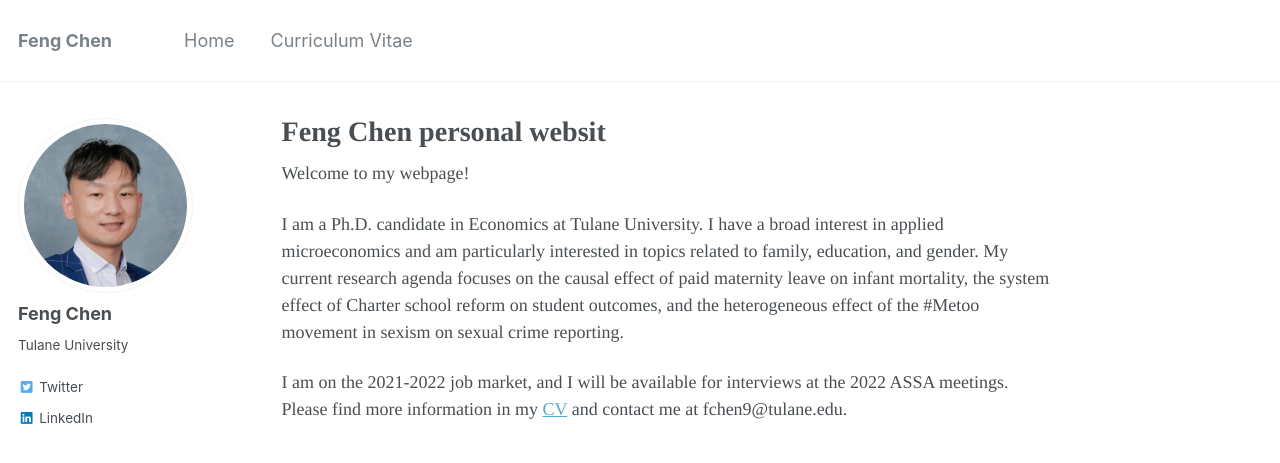
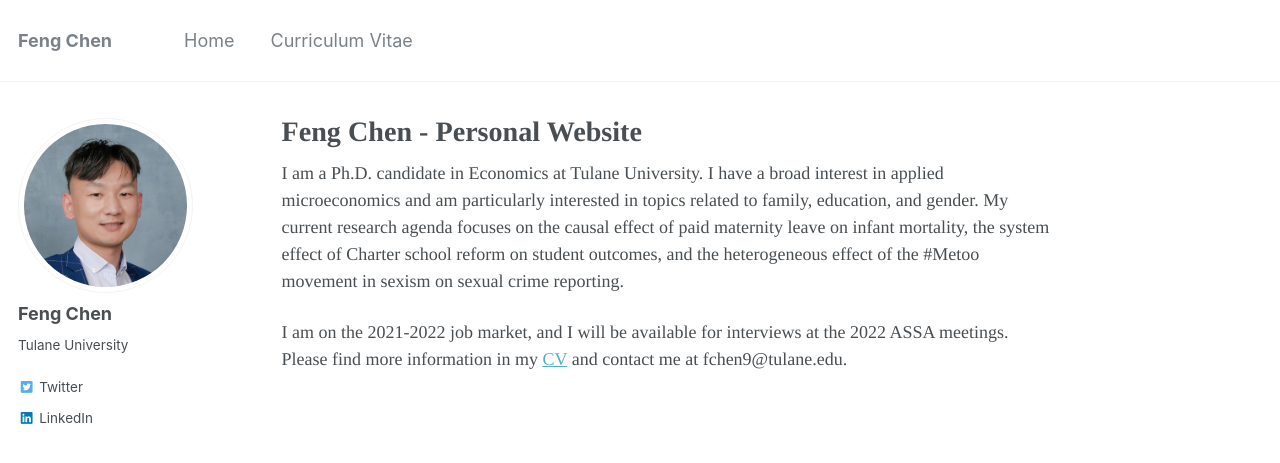
Before and after one commit to fengchen22/fengchen22.github.io, a Jekyll site: the page built from _pages/about.md, in a window 1280 px wide. Shown: the top 463 px of the page. Built offline with Jekyll 4.4.1, drawn with Linux system fonts in a browser that asks for light colours.

Commit message:
Update about.md

```diff
--- a/_pages/about.md
+++ b/_pages/about.md
@@ -1,13 +1,12 @@
 ---
 permalink: /
-title: "Feng Chen personal websit"
+title: "Feng Chen - Personal Website"
 excerpt: "About me"
 author_profile: true
 redirect_from:
   - /about/
   - /about.html
 ---
-Welcome to my webpage!
 
 I am a Ph.D. candidate in Economics at Tulane University. I have a broad interest in applied microeconomics and am particularly interested in topics related to family, education, and gender.  My current research agenda focuses on the causal effect of paid maternity leave on infant mortality, the system effect of Charter school reform on student outcomes, and the heterogeneous effect of the #Metoo movement in sexism on sexual crime reporting.
 
```
